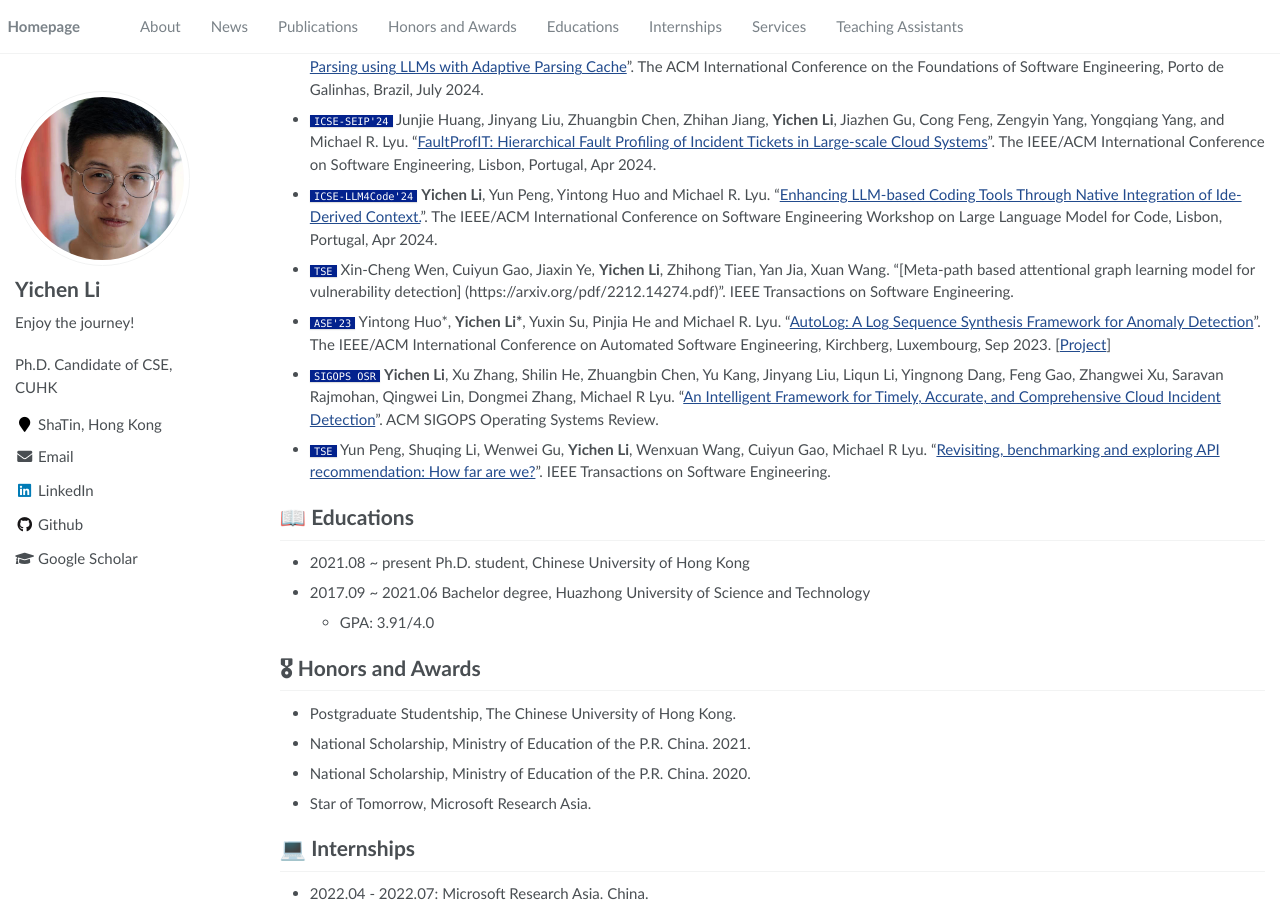
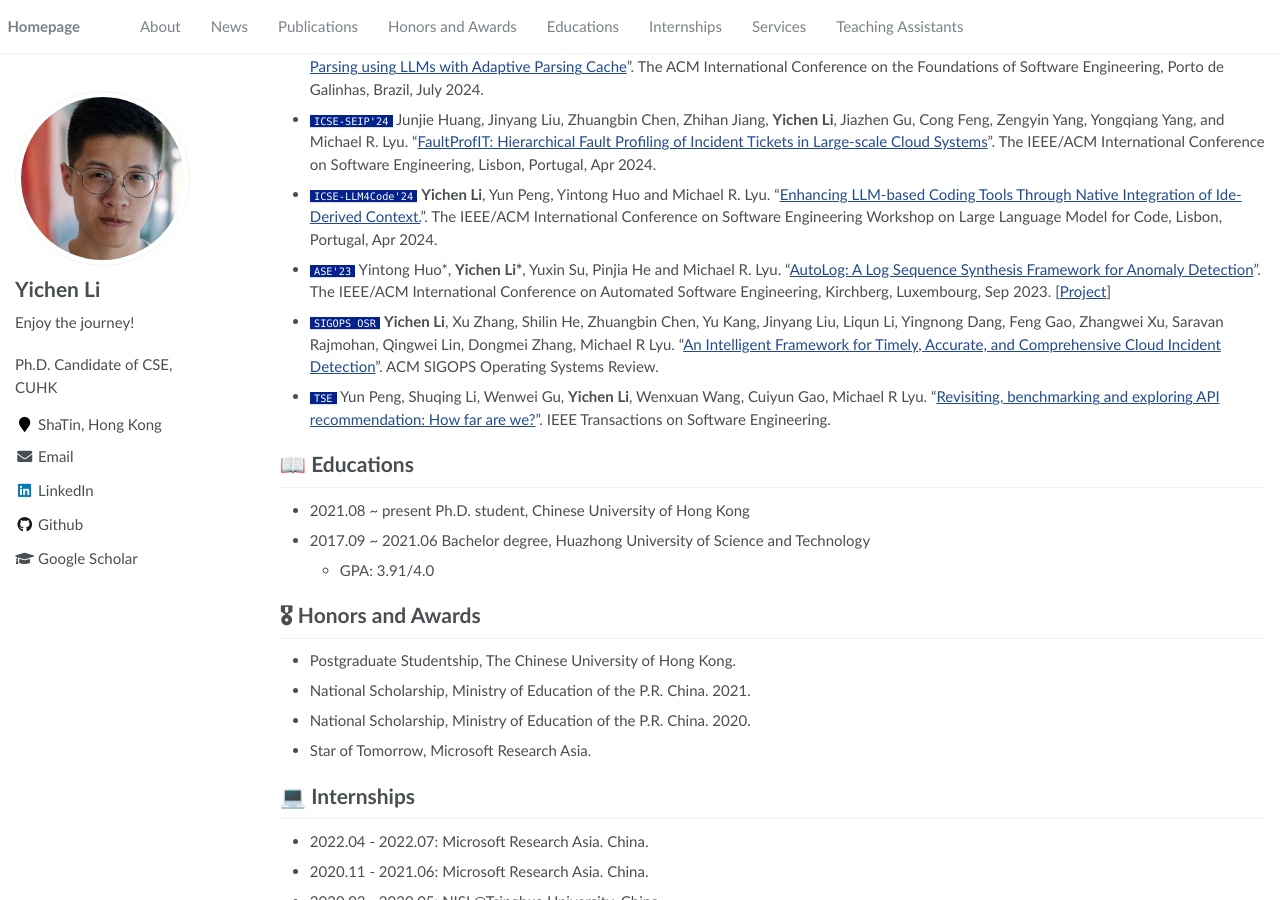
Before and after one commit to YichenLi00/YichenLi00.github.io, a Jekyll site: the page built from _pages/about.md, in a window 1280 px wide and 900 px high, scrolled down 472 px. Built offline with Jekyll 4.4.1, drawn with Linux system fonts in a browser that asks for light colours; a script that is not in the unit is left out.

Commit message:
Update pub.md

```diff
--- a/_pages/includes/pub.md
+++ b/_pages/includes/pub.md
@@ -3,7 +3,6 @@
 - `FSE24` Zhihan Jiang, Jinyang Liu, Zhuangbin Chen, **Yichen Li**, Junjie Huang, Yintong Huo, Pinjia He, Jiazhen Gu and Michael R. Lyu. "[LILAC: Log Parsing using LLMs with Adaptive Parsing Cache](todo)". The ACM International Conference on the Foundations of Software Engineering, Porto de Galinhas, Brazil, July 2024.
 - `ICSE-SEIP'24` Junjie Huang, Jinyang Liu, Zhuangbin Chen, Zhihan Jiang, **Yichen Li**, Jiazhen Gu, Cong Feng, Zengyin Yang, Yongqiang Yang, and Michael R. Lyu. "[FaultProfIT: Hierarchical Fault Profiling of Incident Tickets in Large-scale Cloud Systems](todo)". The IEEE/ACM International Conference on Software Engineering, Lisbon, Portugal, Apr 2024.
 - `ICSE-LLM4Code'24` **Yichen Li**, Yun Peng, Yintong Huo and Michael R. Lyu. "[Enhancing LLM-based Coding Tools Through Native Integration of Ide-Derived Context.](todo)". The IEEE/ACM International Conference on Software Engineering Workshop on Large Language Model for Code, Lisbon, Portugal, Apr 2024.
-- `TSE` Xin-Cheng Wen, Cuiyun Gao, Jiaxin Ye, **Yichen Li**, Zhihong Tian, Yan Jia, Xuan Wang. "[Meta-path based attentional graph learning model for vulnerability detection] (https://arxiv.org/pdf/2212.14274.pdf)". IEEE Transactions on Software Engineering.
 - `ASE'23` Yintong Huo\*, **Yichen Li\***, Yuxin Su, Pinjia He and Michael R. Lyu. "[AutoLog: A Log Sequence Synthesis Framework for Anomaly Detection](https://arxiv.org/abs/2308.09324)". The IEEE/ACM International Conference on Automated Software Engineering, Kirchberg, Luxembourg, Sep 2023. [[Project](https://github.com/logpai/AutoLog)]
 - `SIGOPS OSR` **Yichen Li**, Xu Zhang, Shilin He, Zhuangbin Chen, Yu Kang, Jinyang Liu, Liqun Li, Yingnong Dang, Feng Gao, Zhangwei Xu, Saravan Rajmohan, Qingwei Lin, Dongmei Zhang, Michael R Lyu. "[An Intelligent Framework for Timely, Accurate, and Comprehensive Cloud Incident Detection](https://zbchern.github.io/papers/sigops22.pdf)". ACM SIGOPS Operating Systems Review.
 - `TSE` Yun Peng, Shuqing Li, Wenwei Gu, **Yichen Li**, Wenxuan Wang, Cuiyun Gao, Michael R Lyu. "[Revisiting, benchmarking and exploring API recommendation: How far are we?](https://arxiv.org/pdf/2112.12653.pdf)". IEEE Transactions on Software Engineering.
```
